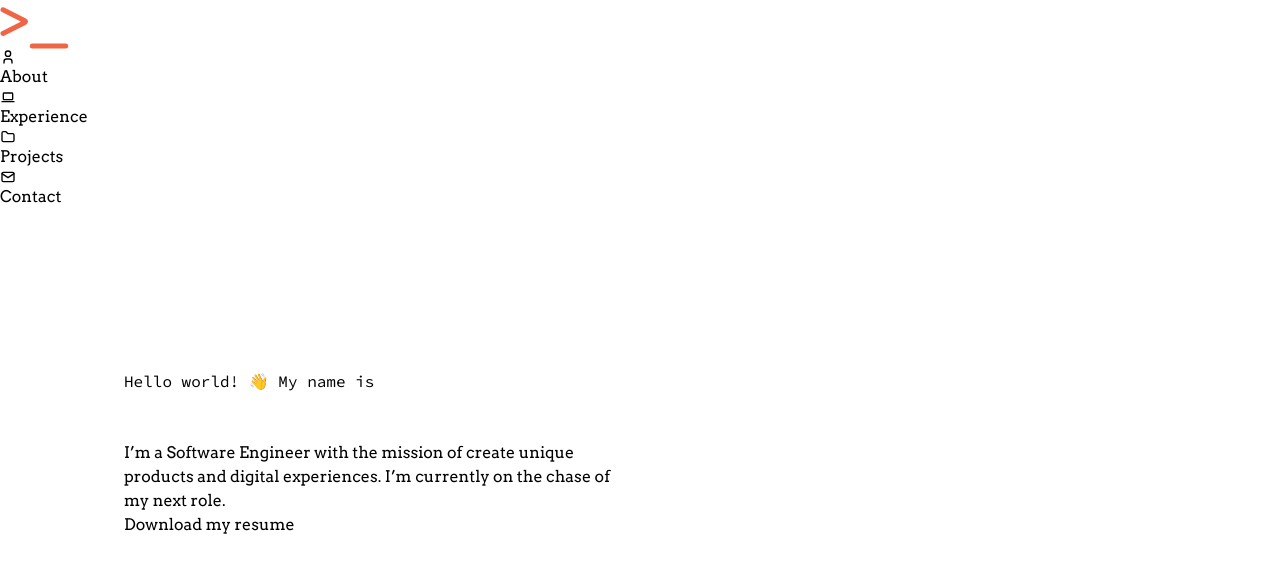
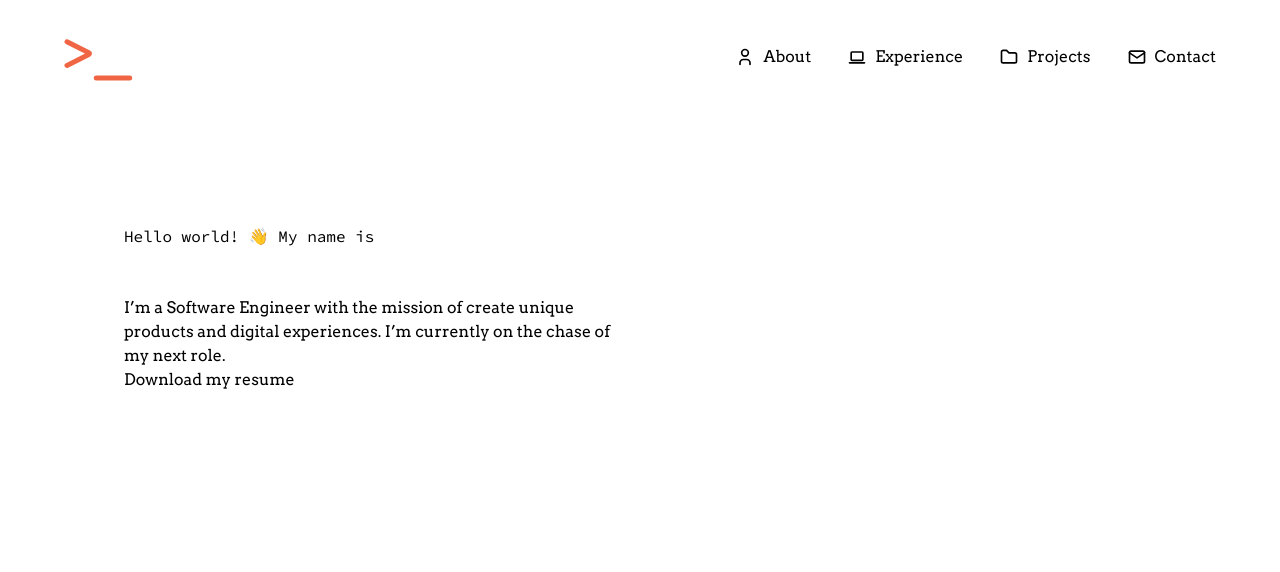
Before and after one commit to jhonnyfmartinez/portfolio-v1, a Next.js app: page / in a window 1280 px wide. Shown: the top 572 px of the page. Built offline with nearby package versions, Linux system fonts and the light colour scheme.

Commit message:
feat: removing unnecessary css files
Using inline tailwind classNames instead

npm prepare script added

```diff
--- a/app/(sections)/Hero.tsx
+++ b/app/(sections)/Hero.tsx
@@ -2,7 +2,7 @@ import Button from '../components/Button';
 
 export default function Hero() {
   return (
-    <section className="section-container xl:px-[124px] xl:py-12 xl:gap-6">
+    <section className="section-container xl:px-[124px] xl:py-28 xl:gap-6">
       <pre className="text-accent">Hello world! 👋 My name is</pre>
       <h1 className="text-white hero-text">
         Jhonny Martinez
--- a/app/components/NavBar.tsx
+++ b/app/components/NavBar.tsx
@@ -1,38 +1,43 @@
 import Image from 'next/image';
 import Link from 'next/link';
+import { PropsWithChildren } from 'react';
 import { TbUser, TbFolder, TbDeviceLaptop, TbMail } from 'react-icons/tb';
+
+type NavLinkProps = {
+  icon: (props: { className: string }) => React.ReactElement;
+  href: string;
+};
+
+const NavLink = (props: PropsWithChildren<NavLinkProps>) => {
+  const Icon = props.icon;
+  return (
+    <Link className="flex items-center gap-2 align-middle hover:text-primary" href={props.href}>
+      <Icon className="text-primary text-xl" />
+      {props.children}
+    </Link>
+  );
+};
 
 export default function NavBar() {
   return (
-    <header className="header">
-      <nav className="navbar" role="navigation">
-        <Link className="navbar__logo" href="/" data-testid="root-link">
-          <Image
-            src="/logo.svg"
-            alt="Vercel Logo"
-            priority
-            height={49}
-            width={69}
-            data-testid="logo"
-          />
+    <header className="fixed top-0 inset-x-0 z-30 h-28">
+      <nav className="bg-opacity-80 backdrop-blur-md px-16 py-8 flex items-center gap-8">
+        <Link className="transition-transform hover:scale-110" href="/" data-testid="root-link">
+          <Image src="/logo.svg" alt="Vercel Logo" priority height={49} width={69} />
         </Link>
-        <div className="navbar__links" data-testid="links-container">
-          <Link className="navlink" href="#about" data-testid="navlink">
-            <TbUser className="navlink__icon" />
+        <div className="flex flex-grow justify-end gap-9" data-testid="links-container">
+          <NavLink icon={TbUser} href="#about">
             About
-          </Link>
-          <Link className="navlink" href="#experience" data-testid="navlink">
-            <TbDeviceLaptop className="navlink__icon" />
+          </NavLink>
+          <NavLink icon={TbDeviceLaptop} href="#experience">
             Experience
-          </Link>
-          <Link className="navlink" href="#projects" data-testid="navlink">
-            <TbFolder className="navlink__icon" />
+          </NavLink>
+          <NavLink icon={TbFolder} href="#projects">
             Projects
-          </Link>
-          <Link className="navlink" href="#contact" data-testid="navlink">
-            <TbMail className="navlink__icon" />
+          </NavLink>
+          <NavLink icon={TbMail} href="#contact">
             Contact
-          </Link>
+          </NavLink>
         </div>
       </nav>
     </header>
--- a/app/layout.tsx
+++ b/app/layout.tsx
@@ -1,16 +1,26 @@
+import { PropsWithChildren } from 'react';
+import { Arvo, Source_Code_Pro } from 'next/font/google';
 import NavBar from './components/NavBar';
 import './styles/index.css';
-import { Arvo, Source_Code_Pro } from 'next/font/google';
 
-const arvo = Arvo({ weight: ['400', '700'], subsets: ['latin'], variable: '--font-arvo' });
-const sourceCodePro = Source_Code_Pro({ subsets: ['latin'], variable: '--font-scp' });
+const arvo = Arvo({
+  weight: ['400', '700'],
+  subsets: ['latin'],
+  variable: '--font-arvo',
+  preload: true,
+});
+const sourceCodePro = Source_Code_Pro({
+  subsets: ['latin'],
+  variable: '--font-scp',
+  preload: true,
+});
 
 export const metadata = {
   title: 'Jhonny Martinez',
   description: 'Jhonny Martinez Portfolio',
 };
 
-export default function RootLayout({ children }: { children: React.ReactNode }) {
+export default function RootLayout({ children }: PropsWithChildren) {
   return (
     <html lang="en" className={`${arvo.variable} ${sourceCodePro.variable}`}>
       <body suppressHydrationWarning={true}>
--- a/app/styles/components/navbar.css
+++ /dev/null
@@ -1,23 +0,0 @@
-.header {
-  @apply fixed top-0 inset-x-0 z-30 h-28;
-}
-
-.navbar {
-  @apply bg-opacity-80 backdrop-blur-md px-16 py-8 flex items-center gap-8;
-}
-
-.navbar__logo {
-  @apply transition-transform hover:scale-110;
-}
-
-.navbar__links {
-  @apply flex flex-grow justify-end gap-9;
-}
-
-.navlink {
-  @apply flex items-center gap-2 align-middle hover:text-primary;
-}
-
-.navlink__icon {
-  @apply text-primary text-xl;
-}
--- a/app/styles/index.css
+++ b/app/styles/index.css
@@ -8,7 +8,6 @@
 }
 
 @layer components {
-  @import 'components/navbar.css';
   @import 'components/button.css';
 }
 
--- a/package.json
+++ b/package.json
@@ -8,7 +8,8 @@
     "start": "next start",
     "lint": "next lint",
     "test": "jest --coverage",
-    "test:watch": "jest --coverage --watch"
+    "test:watch": "jest --coverage --watch",
+    "prepare": "husky install"
   },
   "dependencies": {
     "@types/node": "20.1.2",
```
